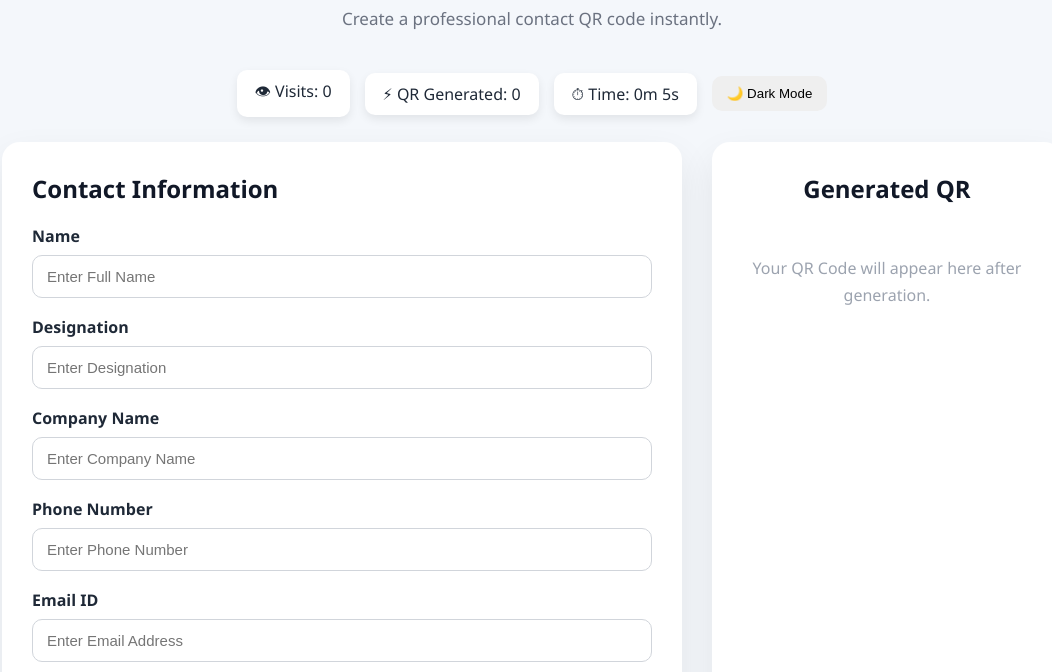
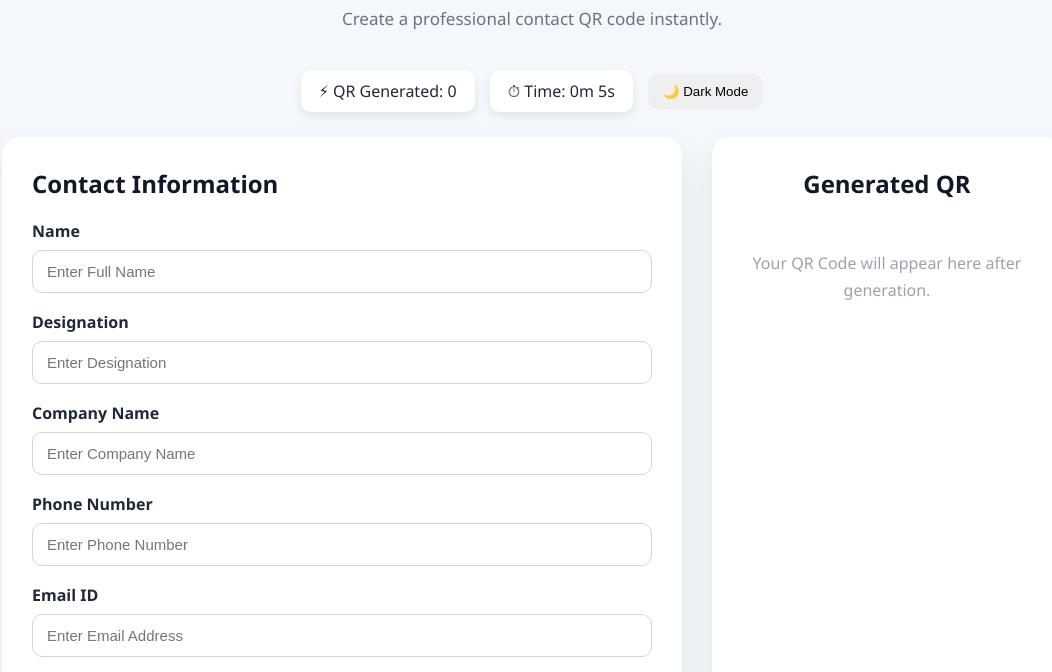
Before and after one commit to KomalSBabar/V-card-Qr-Generator, a plain HTML site: page index.html in a window 1280 px wide. Shown: the part 98-770 px from the top of the page, without its empty margins (108-1160 px from the left). Drawn offline with Linux system fonts and the light colour scheme.

Commit message:
Visit Count Hide
-> hiding visit counts

```diff
--- a/index.html
+++ b/index.html
@@ -22,9 +22,9 @@
 
     <div class="stats-bar">
 
-        <div class="stat-box">
+        <!-- <div class="stat-box">
             👁 Visits: <span id="visitCount">0</span>
-        </div>
+        </div> -->
 
         <div class="stat-box">
             ⚡ QR Generated: <span id="qrCounter">0</span>
```
